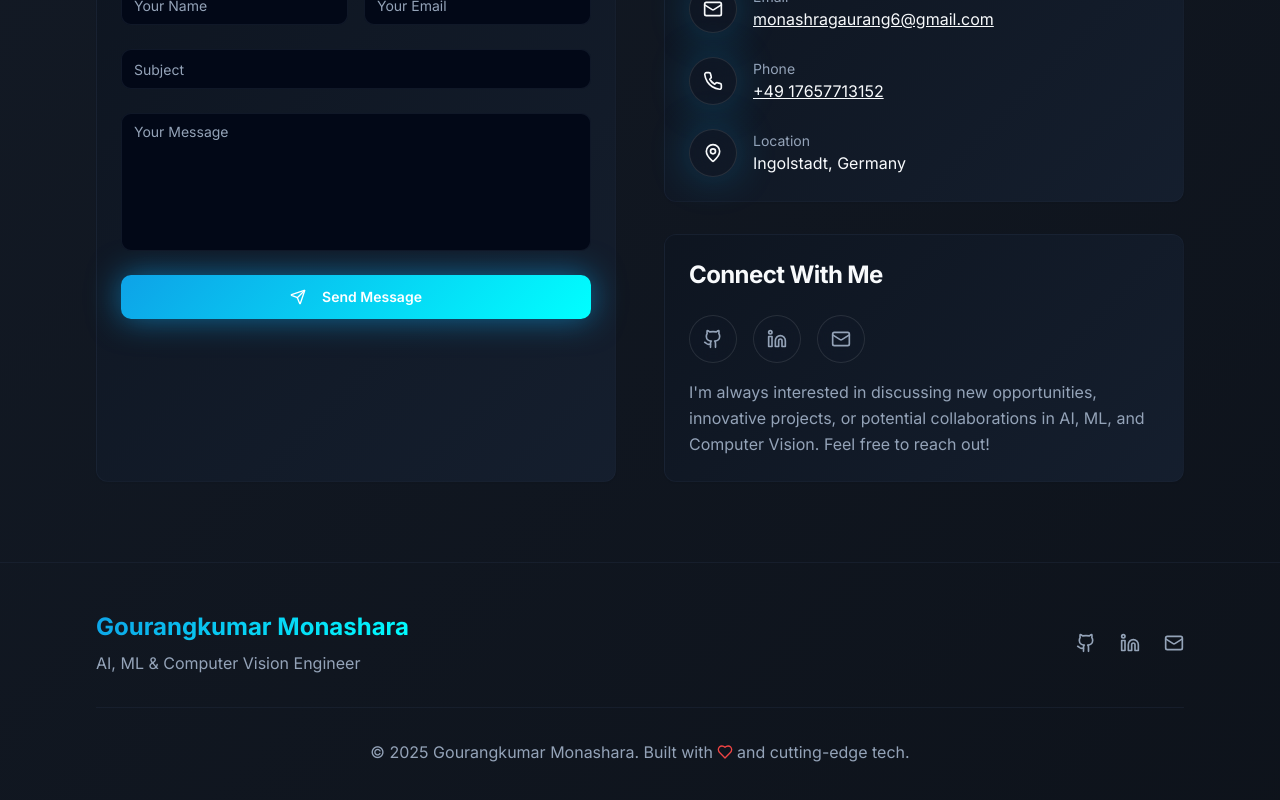
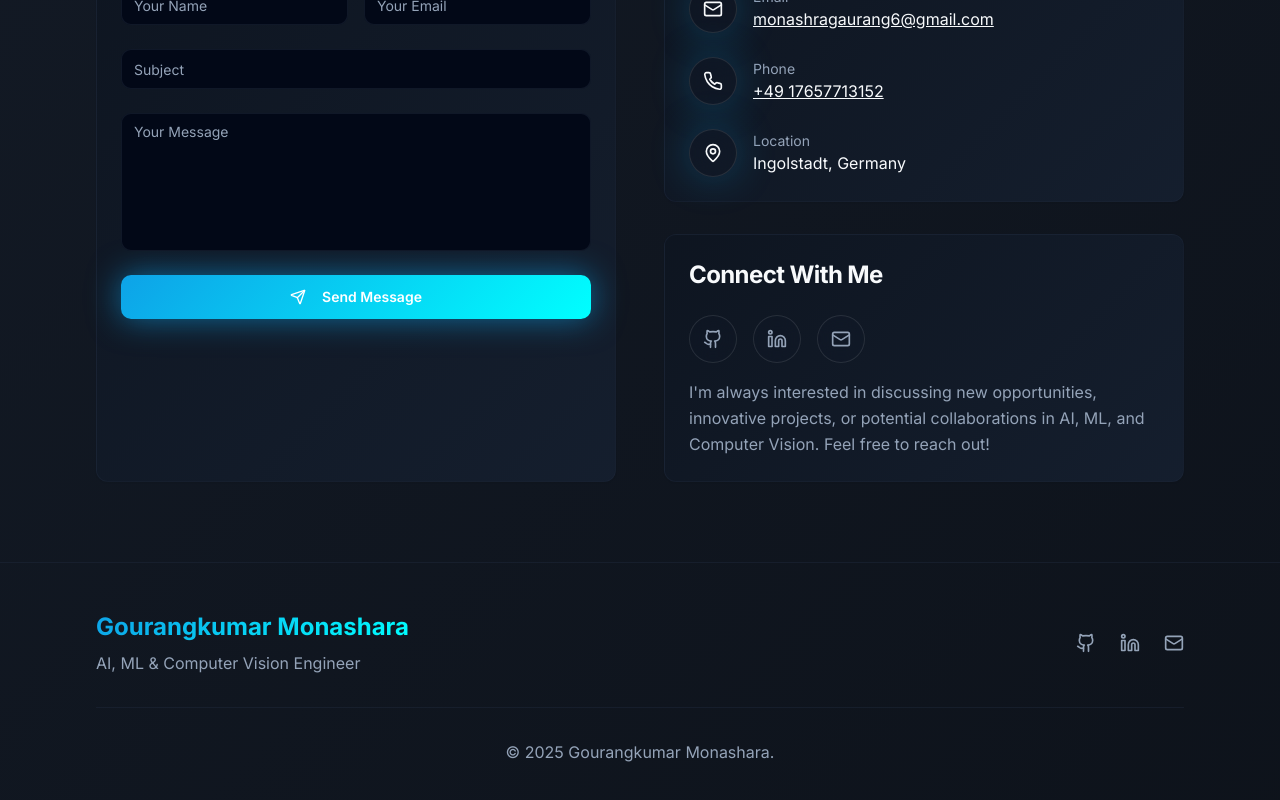
Before and after one commit to Gaurang8200/gourang-ai-visionary, a React (Vite) app: page / in a window 1280 px wide. Shown: the part 4414-5214 px from the top of the page. Built offline with nearby package versions, Linux system fonts and the light colour scheme.

Commit message:
Remove "Built with" text
Remove the "Built with and Cutting-edge tech" text from the footer.

```diff
--- a/src/components/Footer.tsx
+++ b/src/components/Footer.tsx
@@ -44,9 +44,7 @@ const Footer = () => {
 
         <div className="mt-8 pt-8 border-t border-border/50 text-center">
           <p className="text-muted-foreground flex items-center justify-center">
-            © {currentYear} Gourangkumar Monashara. Built with
-            <Heart className="h-4 w-4 mx-1 text-red-500" />
-            and cutting-edge tech.
+            © {currentYear} Gourangkumar Monashara.
           </p>
         </div>
       </div>
```
